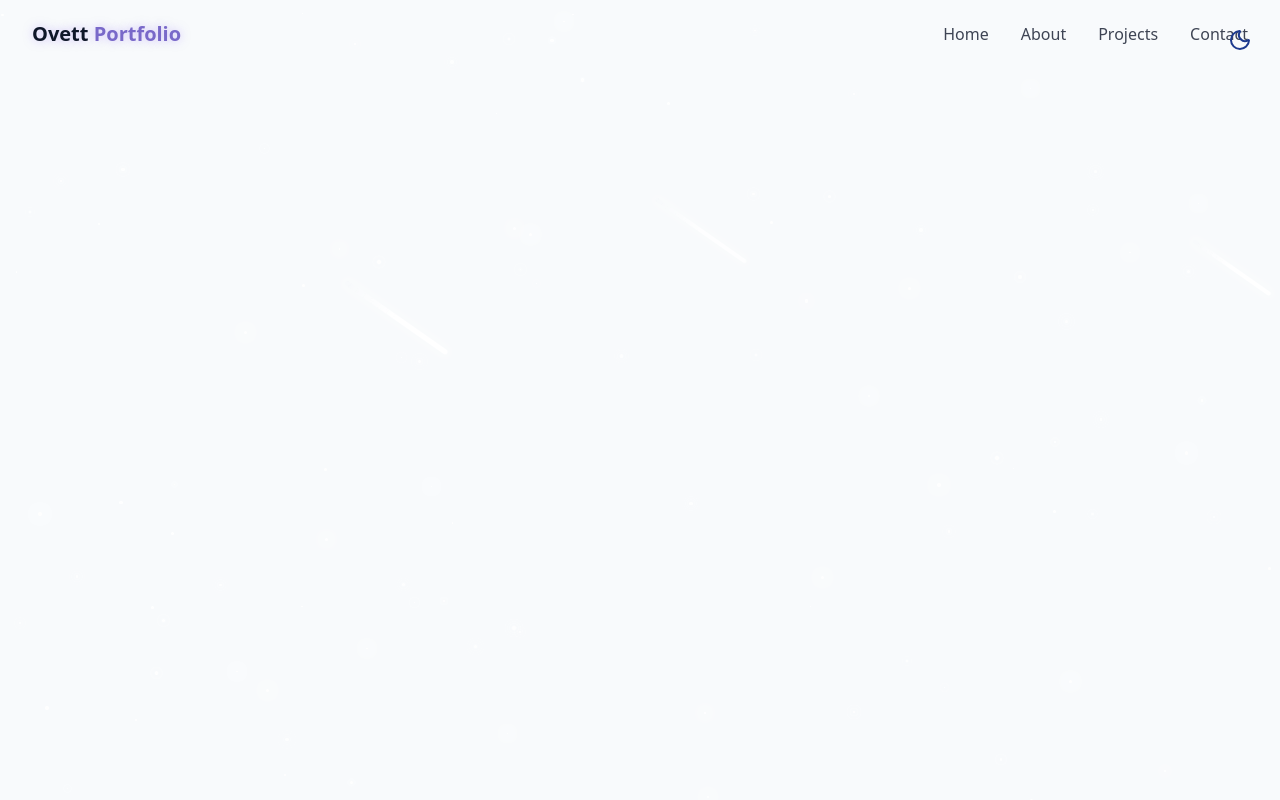
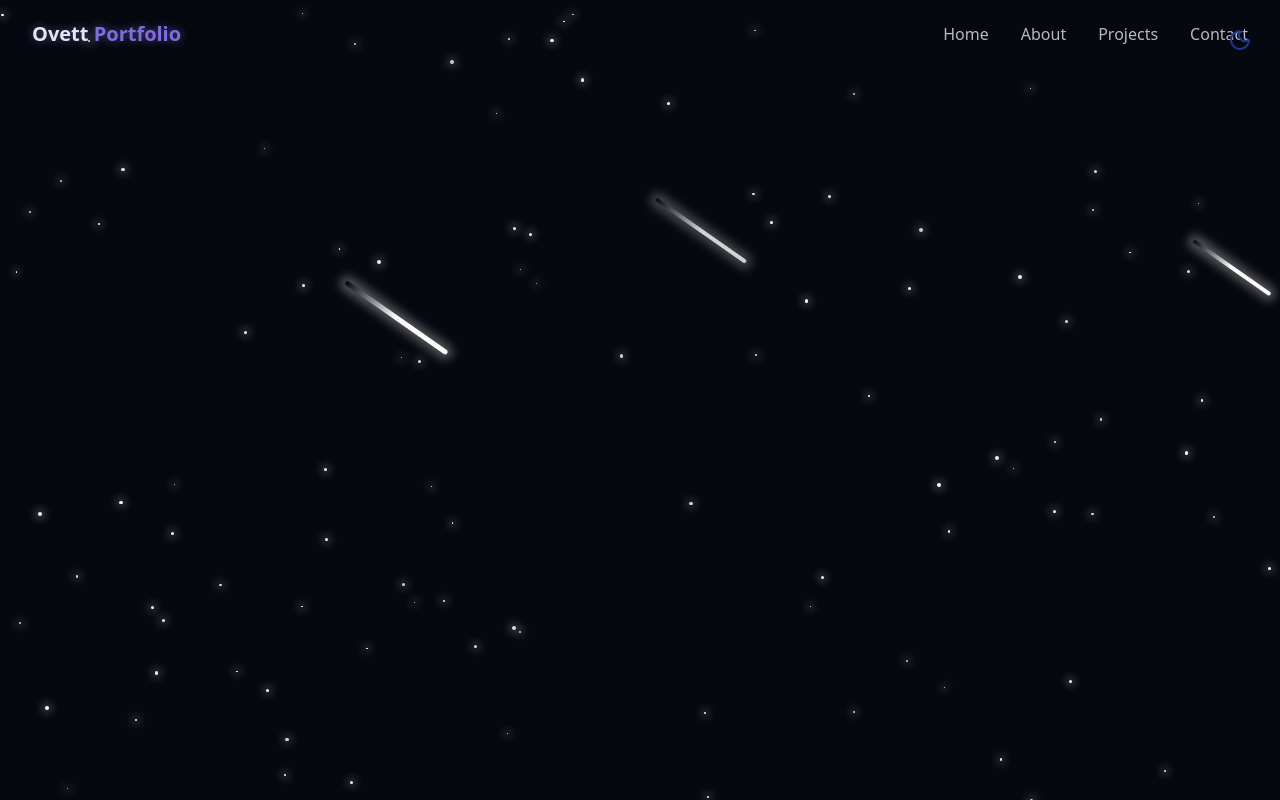
Before and after one commit to Ovtt17/portfolio_ovtt17, a React (Vite) app: page / in a window 1280 px wide. Built offline with nearby package versions, Linux system fonts and the light colour scheme.

Commit message:
add wave animation and utility class for dynamic effects

```diff
--- a/src/index.css
+++ b/src/index.css
@@ -18,6 +18,7 @@
   --animate-fade-in-delay-3: fade-in 0.7s ease-out 0.6s forwards;
   --animate-fade-in-delay-4: fade-in 0.7s ease-out 0.8s forwards;
   --animate-meteor: meteor 5s linear infinite;
+  --animate-wave: wave 2s ease-in-out infinite;
 
   @keyframes float {
     0%,
@@ -60,22 +61,19 @@
       opacity: 0;
     }
   }
+
+  @keyframes wave {
+    0%, 100% { transform: rotate(0deg); }
+    15% { transform: rotate(15deg); }
+    30% { transform: rotate(-10deg); }
+    45% { transform: rotate(15deg); }
+    60% { transform: rotate(-10deg); }
+    75% { transform: rotate(15deg); }
+  }
 }
 
 @layer base {
   :root {
-    --background: 210 40% 98%;
-    --foreground: 222 47% 11%;
-
-    --card: 0 0% 100%;
-
-    --primary: 250 47% 60%;
-    --primary-foreground: 210 40% 98%;
-
-    --border: 214 32% 91%;
-  }
-
-  .dark {
     --background: 222 47% 4%;
     --foreground: 213 31% 91%;
 
@@ -98,6 +96,14 @@
   body {
     @apply bg-background text-foreground transition-colors duration-300;
     font-feature-settings: "rlig" 1, "calt" 1;
+  }
+}
+
+@layer utilities {
+  .animate-wave {
+    animation: var(--animate-wave);
+    transform-origin: 70% 70%;
+    display: inline-block;
   }
 }
 
```
